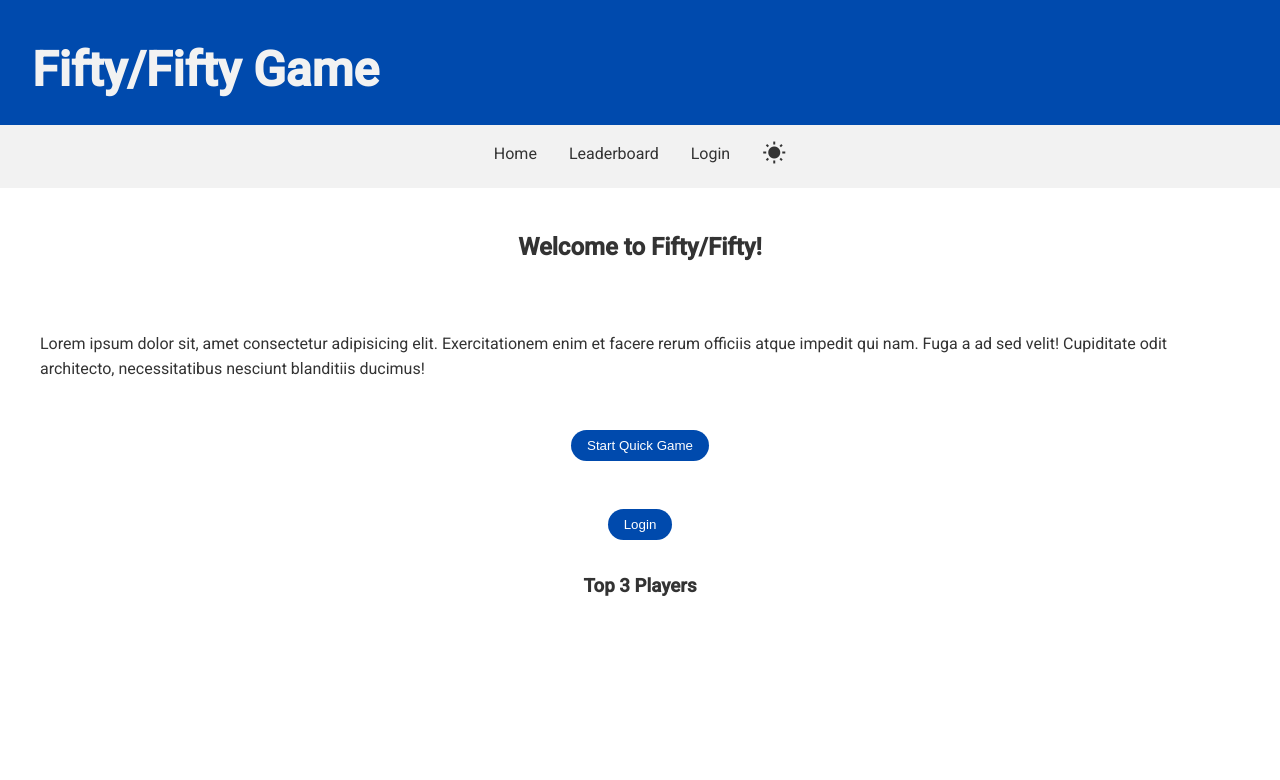
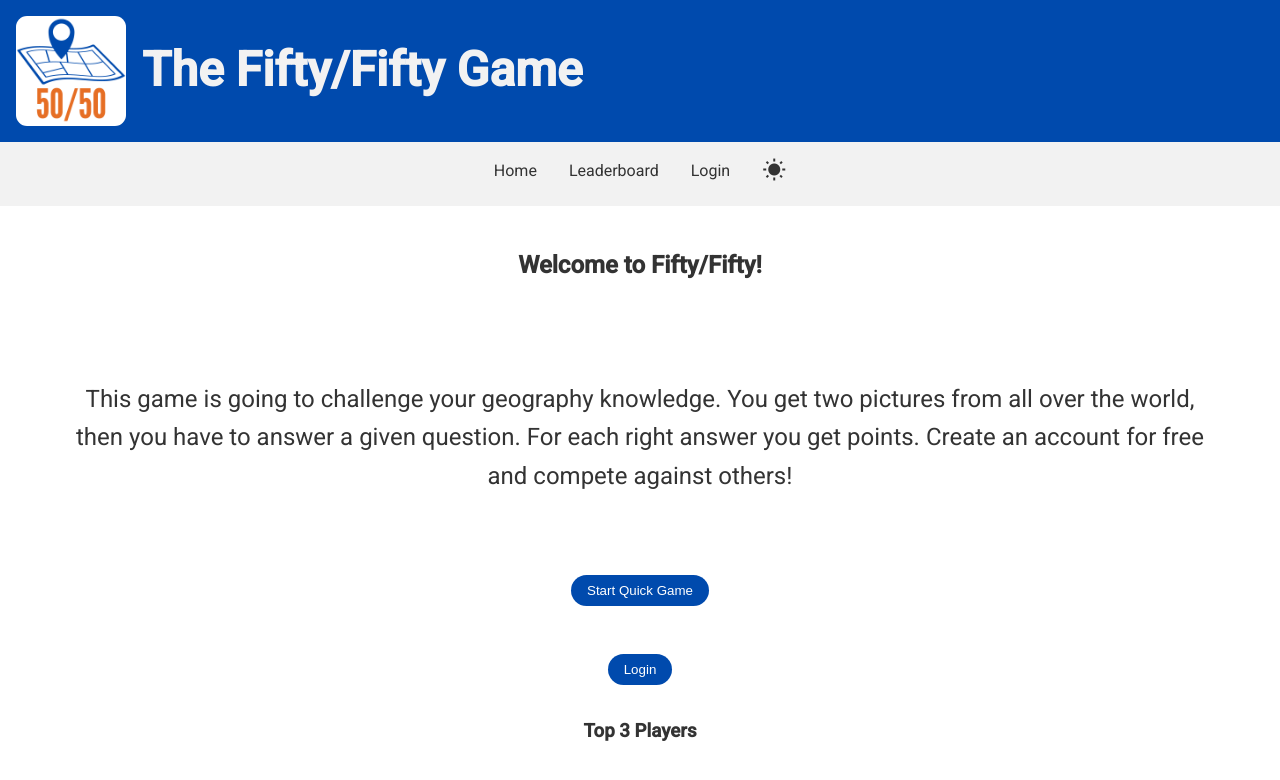
Before and after one commit to mfruehstueck/FiftyFifty, a website: page frontend/main.html in a window 1280 px wide. Drawn offline with Linux system fonts and the light colour scheme.

Commit message:
Add favicon and icon

```diff
--- a/frontend/main.html
+++ b/frontend/main.html
@@ -5,6 +5,7 @@
     <meta http-equiv="X-UA-Compatible" content="IE=edge" />
     <meta name="viewport" content="width=device-width, initial-scale=1.0" />
     <title>Fifty/Fifty</title>
+    <link rel="icon" type="image/x-icon" href="/img/favicon.png">
     <link rel="stylesheet" href="main.css" />
     <!-- icons -->
     <link
@@ -17,7 +18,10 @@
   </head>
   <body class="light-theme">
     <header>
-      <h1>Fifty/Fifty Game</h1>
+      <div class="logocontainer">
+        <img class ="logo" src="img/5050.png" alt="Logo">
+      </div>
+      <h1>The Fifty/Fifty Game</h1>
     </header>
     <nav>
       <ul>
@@ -40,11 +44,11 @@
       <section id="home-view">
         <div class="home-container">
           <h2>Welcome to Fifty/Fifty!</h2>
-          <p>
-            Lorem ipsum dolor sit, amet consectetur adipisicing elit.
-            Exercitationem enim et facere rerum officiis atque impedit qui nam.
-            Fuga a ad sed velit! Cupiditate odit architecto, necessitatibus
-            nesciunt blanditiis ducimus!
+          <p class="description">
+            This game is going to challenge your geography knowledge. You get two pictures from all over the world, then
+            you have to answer a given question.
+            For each right answer you get points.
+            Create an account for free and compete against others!
           </p>
           <button id="quick-game">Start Quick Game</button>
           <button id="home-login">Login</button>
```
Also changed, not shown: frontend/img/5050.png (added), frontend/img/favicon.png (added).
